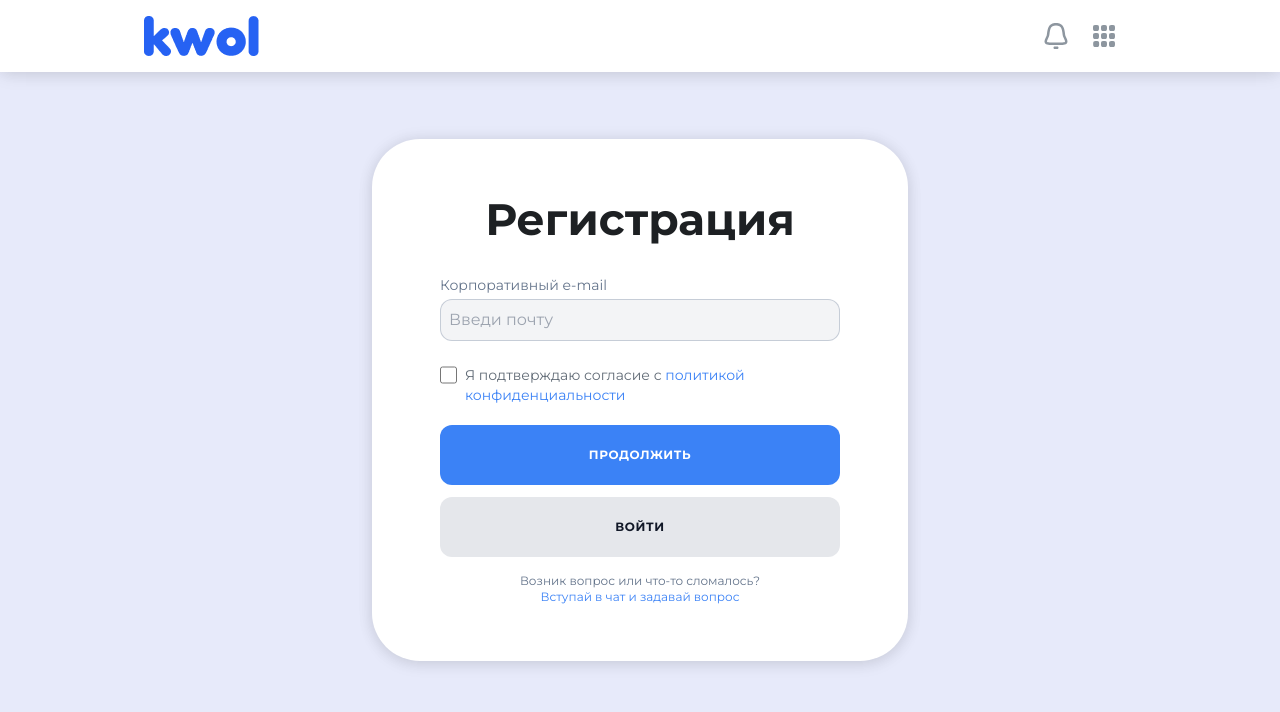
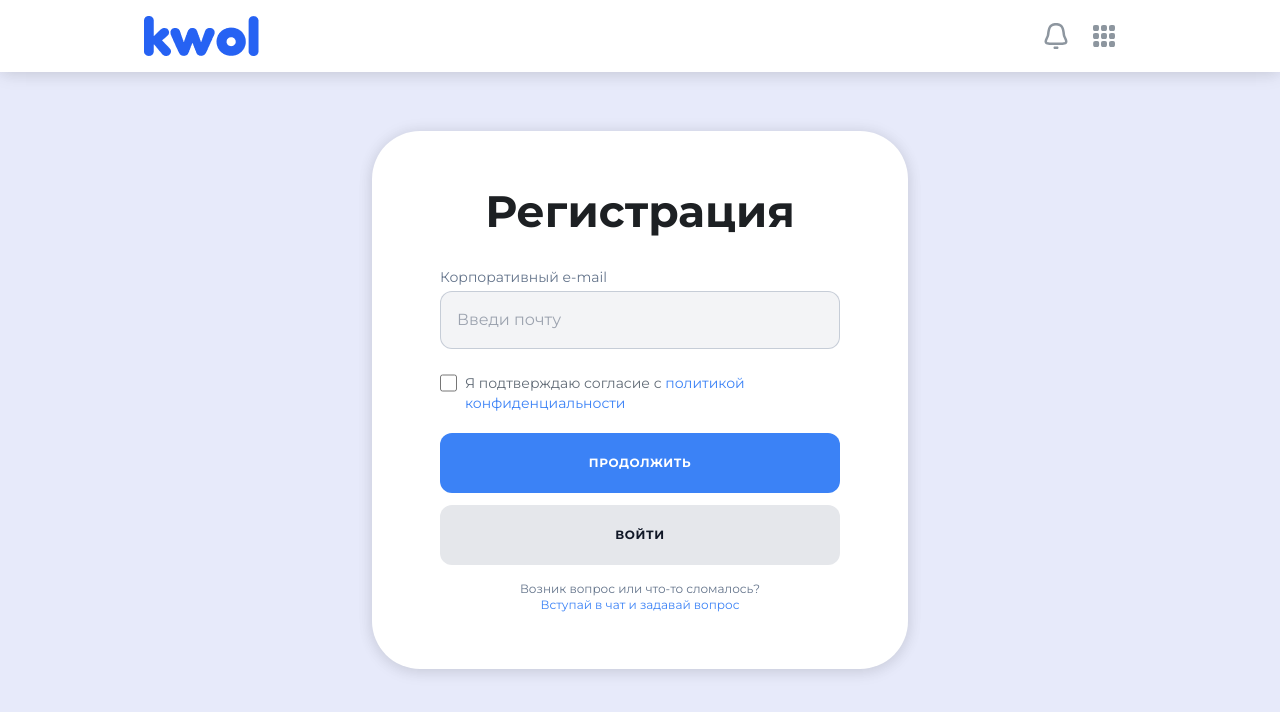
Before and after one commit to Duckkkkkkkkkkkk/registration-app, a React (Vite) app: page / in a window 1280 px wide. Shown: the top 712 px of the page. Built offline with nearby package versions, Linux system fonts and the light colour scheme.

Commit message:
fix: adjust/fix styles

```diff
--- a/src/features/UI/Button.tsx
+++ b/src/features/UI/Button.tsx
@@ -1,6 +1,6 @@
 interface ButtonProps {
   text: string;
-  color?: "blue" | "gray";
+  color?: "blue" | "gray" | "red";
   onClick?: () => void;
   type?: "button" | "submit";
   className?: string;
@@ -10,6 +10,7 @@ export default function Button({ text, color = "blue", onClick, type = "button",
   const colors: Record<string, string> = {
     blue: "bg-blue-500 text-white hover:bg-blue-300 active:bg-blue-700",
     gray: "bg-gray-200 text-gray-900 hover:bg-gray-100 active:bg-gray-200",
+    red: "bg-red-500 text-white hover:bg-red-400 active:bg-red-700",
   };
 
   return (
@@ -20,6 +21,7 @@ export default function Button({ text, color = "blue", onClick, type = "button",
         w-full rounded-xl px-9 py-[22px]
         flex items-center justify-center
         font-montserrat font-bold text-xs uppercase tracking-[0.05em]
+        transition-colors duration-200
         ${colors[color]} ${className || ""}
       `}
     >
--- a/src/features/UI/Input.tsx
+++ b/src/features/UI/Input.tsx
@@ -17,7 +17,7 @@ export default function Input({ label, type = "text", placeholder, value, onChan
         value={value}
         onChange={(e) => onChange(e.target.value)}
         className={`
-          rounded-xl w-full p-2 bg-gray-100
+          rounded-xl w-full p-4 bg-gray-100
           border border-[#BCC3D0]/80
           hover:border-[#BCC3D0]/100
           focus:border-blue-500
--- a/src/features/registration/components/RegistrationForm.tsx
+++ b/src/features/registration/components/RegistrationForm.tsx
@@ -30,7 +30,7 @@ interface RegistrationFormProps {
 
 export default function RegistrationForm({ title, fields, buttons, footer, onSubmit, showPolicy = false }: RegistrationFormProps) {
   return (
-    <div className="min-h-screen flex flex-col">
+    <div className="min-h-screen w-full flex flex-col">
       <div className="flex-1 sm:flex-none sm:h-[196px] md:hidden"></div>
 
       <form onSubmit={onSubmit} className="
```
